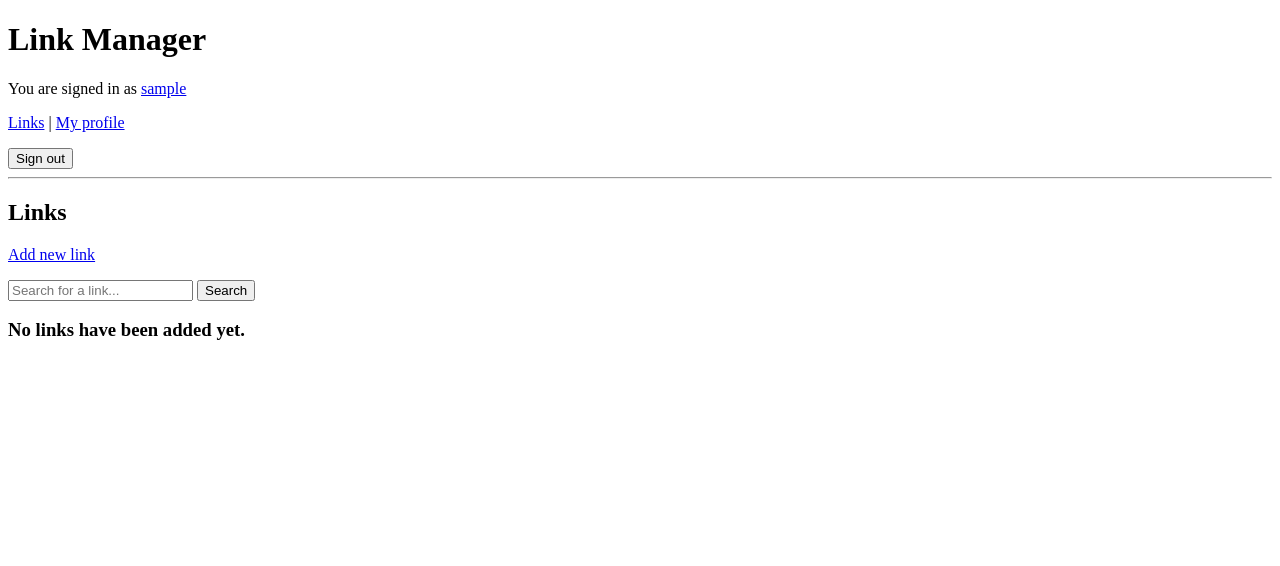
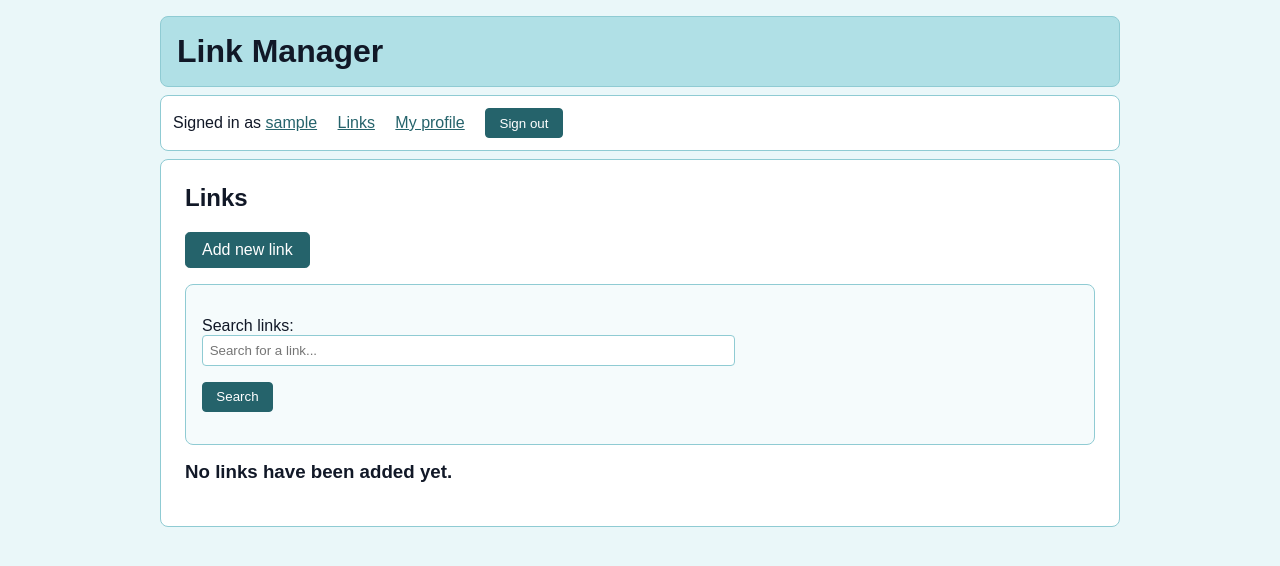
Before and after one commit to saanaol/link-manager, a Flask app: page /links in a window 1280 px wide. Shown: the top 566 px of the page. Run offline with Flask 3, Linux system fonts and the light colour scheme; the visitor is signed in with stand-in values (Sample User, id 1); data comes from the database, SQL or seed files in the repository; data that the repository does not hold is empty.

Commit message:
add CSS layout

```diff
--- /dev/null
+++ b/static/main.css
@@ -0,0 +1,138 @@
+body {
+  margin: auto;
+  max-width: 60em;
+  font-family: Arial, sans-serif;
+  background-color: #eaf7f9;
+  color: #111827;
+}
+
+.header {
+  margin: 1em 0 0.5em 0;
+  padding: 1em;
+  background-color: #B0E0E6;
+  color: #111827;
+  border: 1px solid #8fcbd3;
+  border-radius: 0.5em;
+}
+
+.header h1 {
+  margin: 0;
+}
+
+.nav {
+  margin: 0.5em 0;
+  padding: 0.75em;
+  background-color: white;
+  border: 1px solid #8fcbd3;
+  border-radius: 0.5em;
+}
+
+.nav-form {
+  display: inline;
+}
+
+.nav-form input[type="submit"] {
+  margin: 0;
+}
+
+nav ul {
+  margin: 0;
+  padding: 0;
+}
+
+nav li {
+  display: inline-block;
+  margin-right: 1em;
+}
+
+.content {
+  margin: 0.5em 0 1em 0;
+  padding: 1.5em;
+  background-color: white;
+  border: 1px solid #8fcbd3;
+  border-radius: 0.5em;
+}
+
+h2,
+h3 {
+  margin-top: 0;
+}
+
+a {
+  color: #25636b;
+}
+
+a:hover {
+  color: #17464d;
+}
+
+.info {
+  margin: 1em 0;
+  padding: 0.75em;
+  background-color: #B0E0E6;
+  border: 1px solid #8fcbd3;
+  border-radius: 0.4em;
+}
+
+.link-card,
+.comment-card,
+.form-section {
+  margin: 1em 0;
+  padding: 1em;
+  background-color: #f5fbfc;
+  border: 1px solid #8fcbd3;
+  border-radius: 0.5em;
+}
+
+.link-card p,
+.comment-card p {
+  margin: 0.4em 0;
+}
+
+.actions {
+  margin: 1em 0;
+}
+
+.actions a {
+  display: inline-block;
+  margin-right: 1em;
+}
+
+input[type="text"],
+input[type="password"],
+input[type="url"],
+textarea,
+select {
+  width: 100%;
+  max-width: 40em;
+  padding: 0.5em;
+  border: 1px solid #8fcbd3;
+  border-radius: 0.3em;
+  box-sizing: border-box;
+}
+
+input[type="submit"],
+.button-link {
+  display: inline-block;
+  padding: 0.5em 1em;
+  background-color: #25636b;
+  color: white;
+  border: 1px solid #25636b;
+  border-radius: 0.3em;
+  text-decoration: none;
+  cursor: pointer;
+}
+
+input[type="submit"]:hover,
+.button-link:hover {
+  background-color: #17464d;
+  color: white;
+}
+
+.danger-link {
+  color: #b91c1c;
+}
+
+.back-link {
+  margin-top: 1.5em;
+}
--- a/templates/layout.html
+++ b/templates/layout.html
@@ -3,46 +3,55 @@
 
 <head>
   <title>Link Manager</title>
+  <link rel="stylesheet" href="/static/main.css">
 </head>
 
 <body>
+  <div class="header">
     <h1>Link Manager</h1>
+  </div>
 
-  <header>
+  <div class="nav">
+    <nav>
+      <ul>
         {% if session.username %}
-      <p>
-        You are signed in as
+          <li>
+            Signed in as
             <a href="/user/{{ session.user_id }}">{{ session.username }}</a>
-      </p>
-
-      <p>
+          </li>
+          <li>
             <a href="/links">Links</a>
-        |
+          </li>
+          <li>
             <a href="/user/{{ session.user_id }}">My profile</a>
-      </p>
-
-      <form action="/logout" method="post" style="display:inline;">
+          </li>
+          <li>
+            <form action="/logout" method="post" class="nav-form">
               <input type="hidden" name="csrf_token" value="{{ csrf_token() }}">
               <input type="submit" value="Sign out">
             </form>
+          </li>
         {% else %}
-      <p>
+          <li>
             <a href="/login">Sign in</a>
-        |
+          </li>
+          <li>
             <a href="/register">Register</a>
-      </p>
+          </li>
         {% endif %}
-  </header>
+      </ul>
+    </nav>
+  </div>
 
-  <hr>
-
+  <div class="content">
     {% for message in get_flashed_messages() %}
-    <p>
-      <strong>{{ message }}</strong>
+      <p class="info">
+        {{ message }}
       </p>
     {% endfor %}
 
     {% block content %}{% endblock %}
+  </div>
 </body>
 
 </html>
--- a/templates/links.html
+++ b/templates/links.html
@@ -4,29 +4,36 @@
 
 <h2>Links</h2>
 
-<p>
-  <a href="/links/new">Add new link</a>
+<p class="actions">
+  <a class="button-link" href="/links/new">Add new link</a>
 </p>
 
+<div class="form-section">
   <form action="/search_links" method="get">
     <p>
+      <label for="query">Search links</label>:<br>
       <input
+        id="query"
         type="text"
         name="query"
         placeholder="Search for a link..."
         value="{{ query or '' }}"
         required
       >
+    </p>
+
+    <p>
       <input type="submit" value="Search">
     </p>
   </form>
+</div>
 
 {% if search_performed %}
-  <p>
+  <p class="info">
     Search results for: <strong>{{ query }}</strong>
   </p>
 
-  <p>
+  <p class="actions">
     <a href="/links">Show all links</a>
   </p>
 {% endif %}
@@ -39,12 +46,11 @@
     <h3>All links:</h3>
   {% endif %}
 
-  <ul>
   {% for link in links %}
-      <li>
-        <p>
+    <div class="link-card">
+      <h3>
         <a href="/link/{{ link.id }}">{{ link.title }}</a>
-        </p>
+      </h3>
 
       <p>
         Added by:
@@ -59,9 +65,8 @@
           {% endfor %}
         </p>
       {% endif %}
-      </li>
+    </div>
   {% endfor %}
-  </ul>
 
 {% else %}
 
```
Also changed, not shown: templates/link.html (+12 -11 lines). Lines whose indentation alone changed are shown as unchanged.
